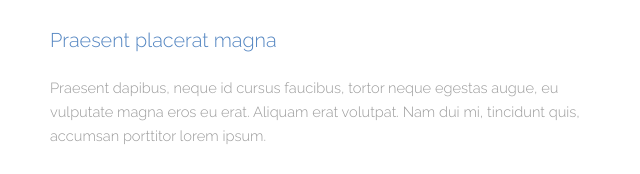
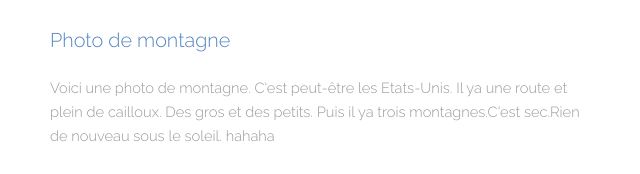
Before and after one commit to lawrenceterpin/formation-git-1, a plain HTML site: page index.html in a window 1280 px wide. Shown: the part 1909-2083 px from the top of the page, 14-654 px from the left. Drawn offline with Linux system fonts and the light colour scheme.

Commit message:
1er modification texte

```diff
--- a/index.html
+++ b/index.html
@@ -120,9 +120,9 @@
 								<img src="images/pic01.jpg" alt="Pic 01" />
 							</div>
 							<header>
-								<h3>Praesent placerat magna</h3>
+								<h3>Photo de montagne</h3>
 							</header>
-							<p>Praesent dapibus, neque id cursus faucibus, tortor neque egestas augue, eu vulputate magna eros eu erat. Aliquam erat volutpat. Nam dui mi, tincidunt quis, accumsan porttitor lorem ipsum.</p>
+							<p>Voici une photo de montagne. C'est peut-être les Etats-Unis. Il ya une route et plein de cailloux. Des gros et des petits. Puis il ya trois montagnes.C'est sec.Rien de nouveau sous le soleil. hahaha</p>
 							<footer>
 								<a href="#" class="button special">More</a>
 							</footer>
```
